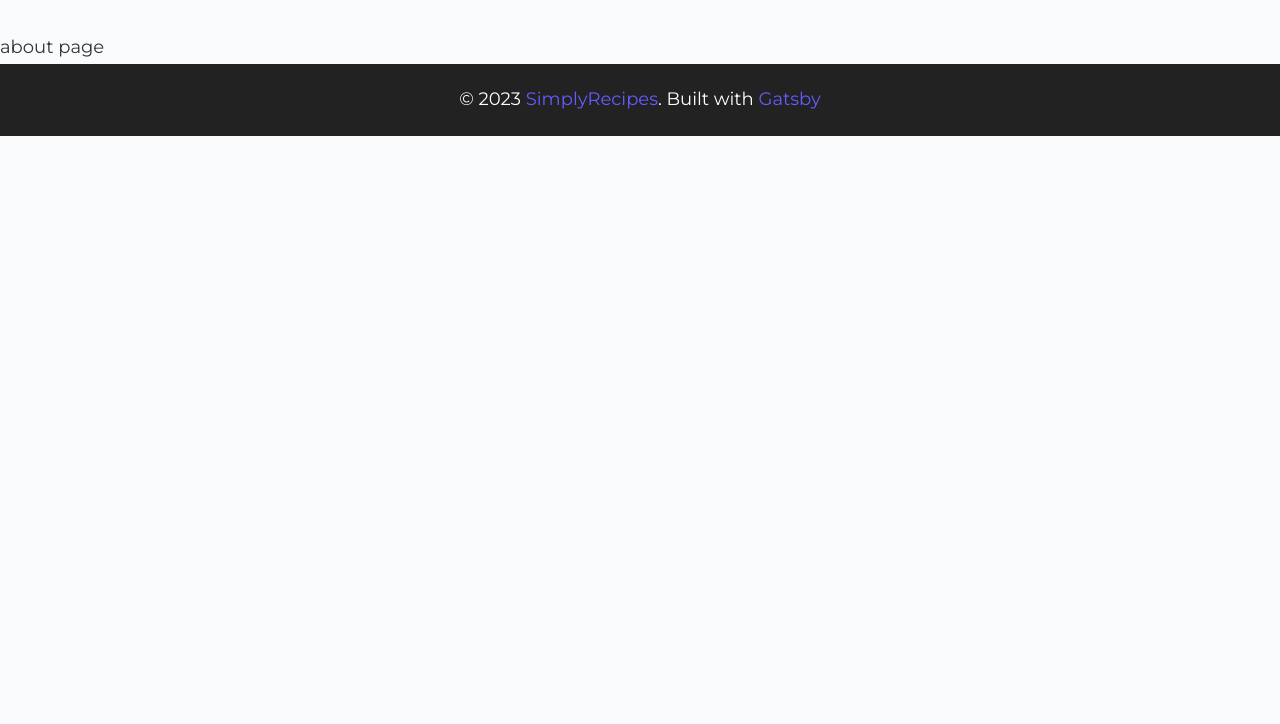
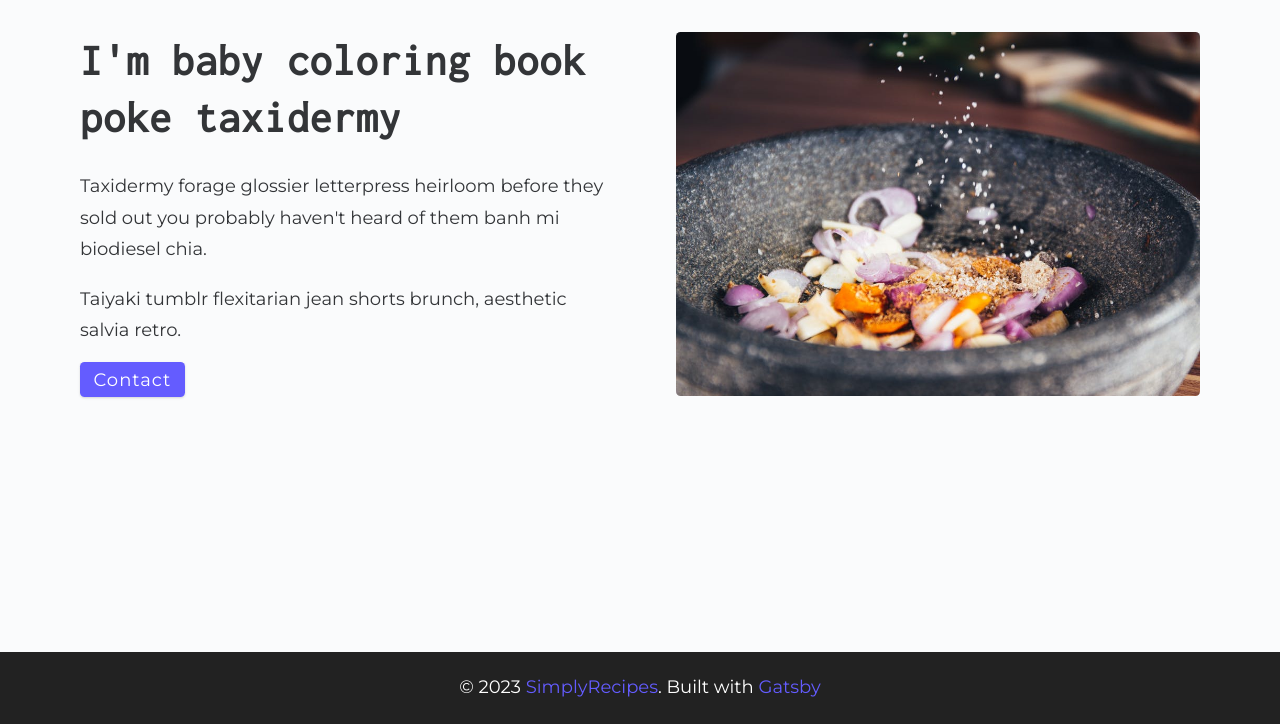
Before and after one commit to chintansa/Resto, a Gatsby site: page /about in a window 1280 px wide. Shown: the part 76-800 px from the top of the page. Built offline with nearby package versions, Linux system fonts and the light colour scheme; Gatsby itself is replaced by a stand-in of ours.

Commit message:
Setup About and home pages

```diff
--- a/package.json
+++ b/package.json
@@ -13,15 +13,18 @@
     "test": "echo \"Write tests! -> https://gatsby.dev/unit-testing\" && exit 1"
   },
   "dependencies": {
+    "babel-plugin-styled-components": "^2.1.4",
     "gatsby": "^5.11.0",
     "gatsby-plugin-image": "^3.11.0",
     "gatsby-plugin-sharp": "^5.11.0",
+    "gatsby-plugin-styled-components": "^6.11.0",
     "gatsby-source-filesystem": "^5.11.0",
     "gatsby-transformer-sharp": "^5.11.0",
     "normalize.css": "^8.0.1",
     "react": "^18.2.0",
     "react-dom": "^18.2.0",
-    "react-icons": "^4.10.1"
+    "react-icons": "^4.10.1",
+    "styled-components": "^6.0.5"
   },
   "repository": {
     "type": "git",
--- a/src/pages/about.js
+++ b/src/pages/about.js
@@ -1,11 +1,37 @@
-import React from 'react'
-import Layout from '../components/Layout'
+import React from "react";
+import Layout from "../components/Layout";
+import { StaticImage } from "gatsby-plugin-image";
+import { Link } from "gatsby";
 const About = () => {
   return (
     <Layout>
-        about page
+      <main className="page">
+        <section className="about-page">
+          <article>
+            <h2>I'm baby coloring book poke taxidermy</h2>
+            <p>
+              Taxidermy forage glossier letterpress heirloom before they sold
+              out you probably haven't heard of them banh mi biodiesel chia.
+            </p>
+            <p>
+              Taiyaki tumblr flexitarian jean shorts brunch, aesthetic salvia
+              retro.
+            </p>
+            <Link to="/contact" className="btn">
+              Contact
+            </Link>
+          </article>
+
+          <StaticImage
+            src="../assets/images/about.jpeg"
+            alt="salt image"
+            className="about-img"
+            placeholder="tracedSVG"
+          />
+        </section>
+      </main>
     </Layout>
-  )
-}
+  );
+};
 
-export default About
+export default About;
```
Also changed, not shown: src/pages/index.js (+21 -8 lines), 1 other file.
